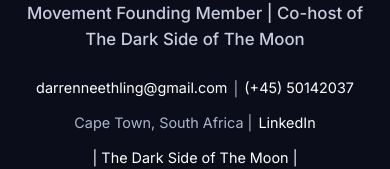
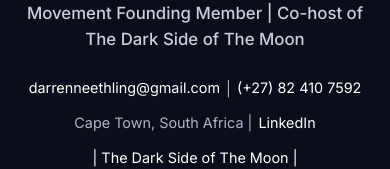
Before and after one commit to dneethling/darrenneethling, a React (Create React App) app: page / in a window 390 px wide. Shown: the part 377-546 px from the top of the page. Built offline with nearby package versions, Linux system fonts and the light colour scheme.

Commit message:
Update contact phone number
Update mobile number to the South African number (+27 82 410 7592),
matching the Cape Town location.

Co-Authored-By: Claude Opus 4.8 (1M context) <noreply@anthropic.com>
Claude-Session: https://claude.ai/code/session_01WeguHcUdhm8w1nFMq3cJ5Q

```diff
--- a/src/components/cvData.js
+++ b/src/components/cvData.js
@@ -4,7 +4,7 @@ const CVData = {
   photo: "/profile.JPEG", // Replace with your actual photo URL
   contact: {
     email: "darrenneethling@gmail.com",
-    phone: "(+45) 50142037",
+    phone: "(+27) 82 410 7592",
     location: "Cape Town, South Africa",
     linkedin: "https://www.linkedin.com/in/darrenneethling/",
     Spotify: "The Dark Side of The Moon, https://open.spotify.com/show/1j3Gh7zsEolroKq20W7xcn?si=fIMzMIhYQTWhsgIFrCpSPA"
```
